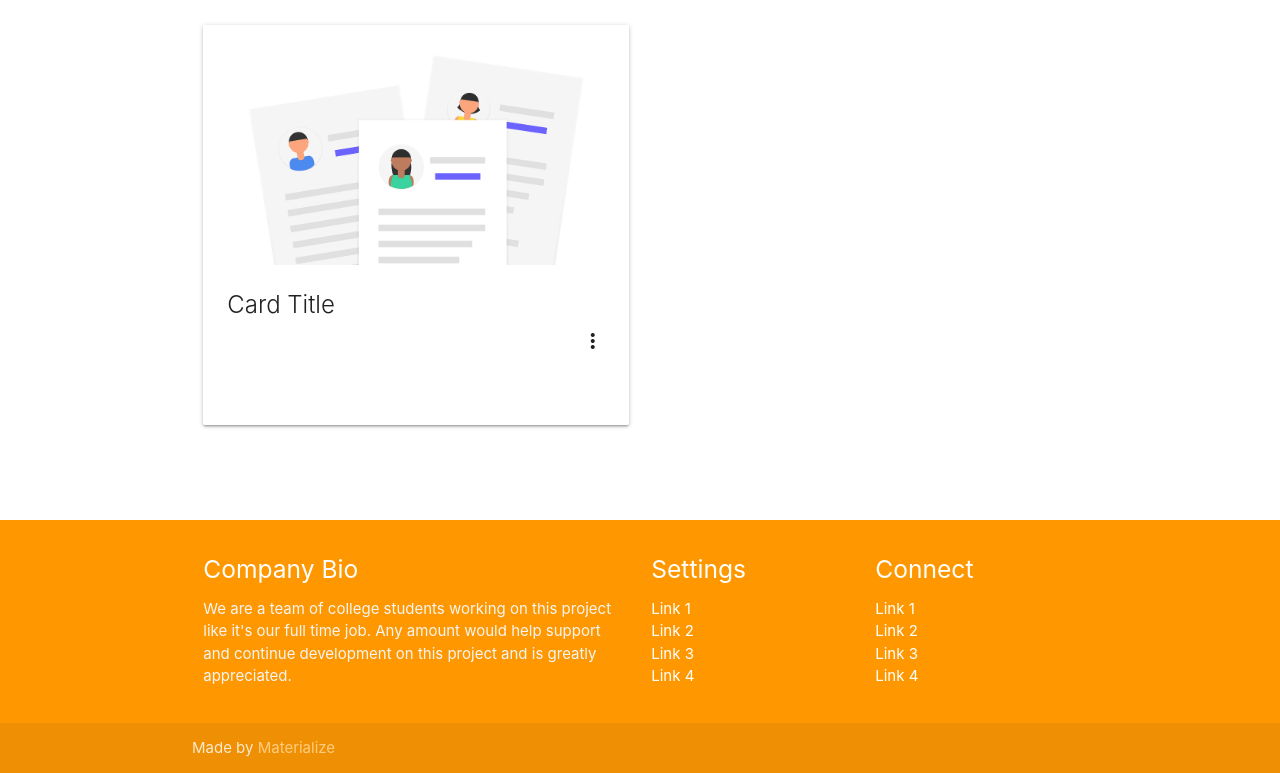
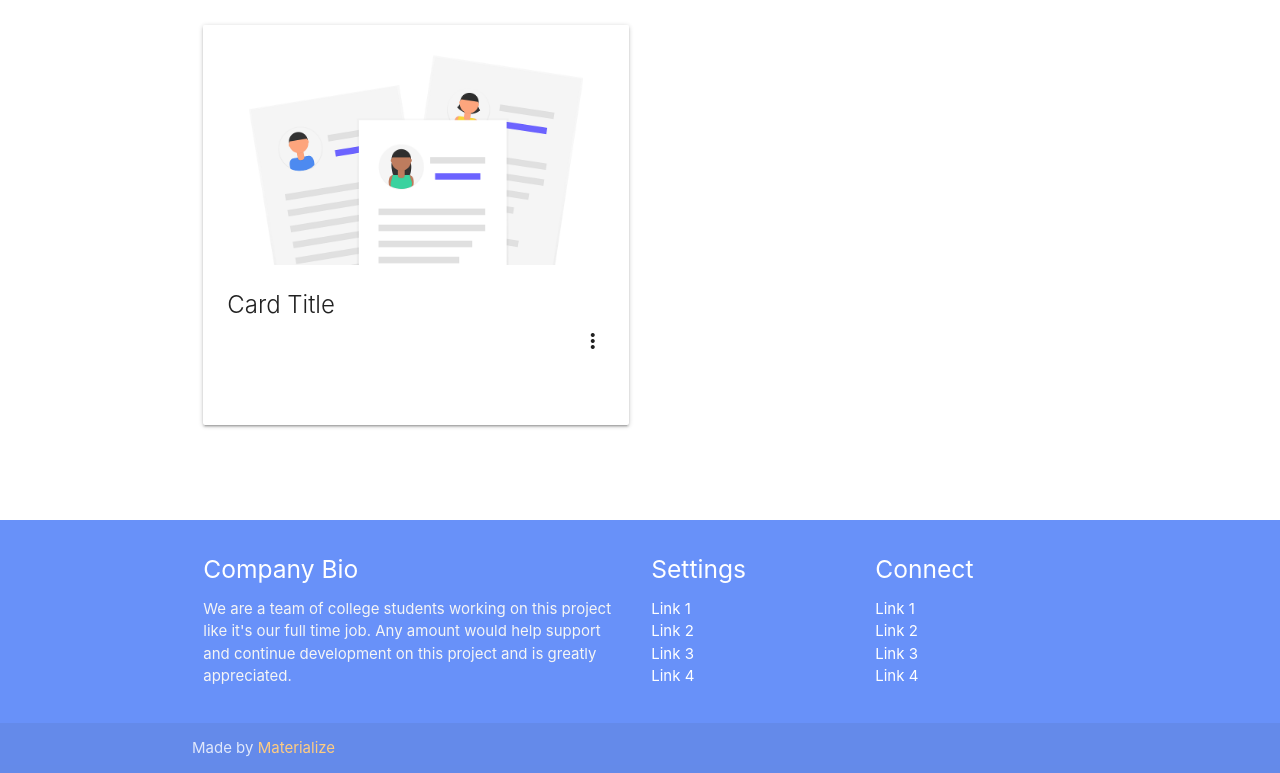
Before and after one commit to droombuildweek/buildWeek4_15_19-Droom-UI, a plain HTML site: page Features.html in a window 1280 px wide. Shown: the part 1522-2295 px from the top of the page. Drawn offline with nearby package versions, Linux system fonts and the light colour scheme.

Commit message:
Changed footer color

```diff
--- a/Features.html
+++ b/Features.html
@@ -97,7 +97,7 @@
     <br><br>
   </div>
 
-  <footer class="page-footer orange">
+  <footer class="page-footer" id = "footercolor">
     <div class="container">
       <div class="row">
         <div class="col l6 s12">
--- a/featurescss/style.css
+++ b/featurescss/style.css
@@ -22,6 +22,7 @@
 	background: #6891F9;
 }
 
-#buttoncolor {
+#buttoncolor,
+#footercolor {
 	background: #6891F9;
 }
```
